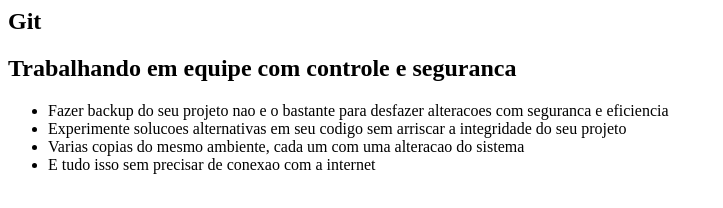
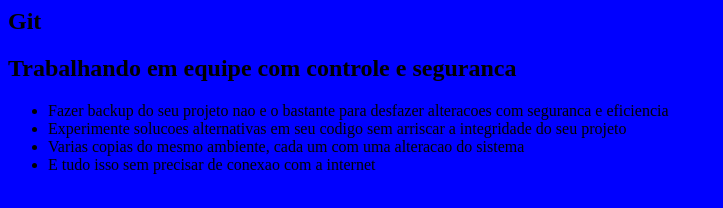
Before and after one commit to rcerralvo/curso-git, a plain HTML site: page index.html in a window 1280 px wide. Shown: the whole page, without its empty margins (0-723 px from the left). Drawn offline with Linux system fonts and the light colour scheme.

Commit message:
Adicionando estilo para nossa página

```diff
--- /dev/null
+++ b/design.css
@@ -0,0 +1,3 @@
+body {
+    background-color: blue;
+}
--- a/index.html
+++ b/index.html
@@ -2,6 +2,7 @@
 
 	<head>
 		<meta charset="UTF-8"/>
+		<link rel="stylesheet" typr="text/css" href="./design.css" />
 	</head>
 
 	<body>
```
